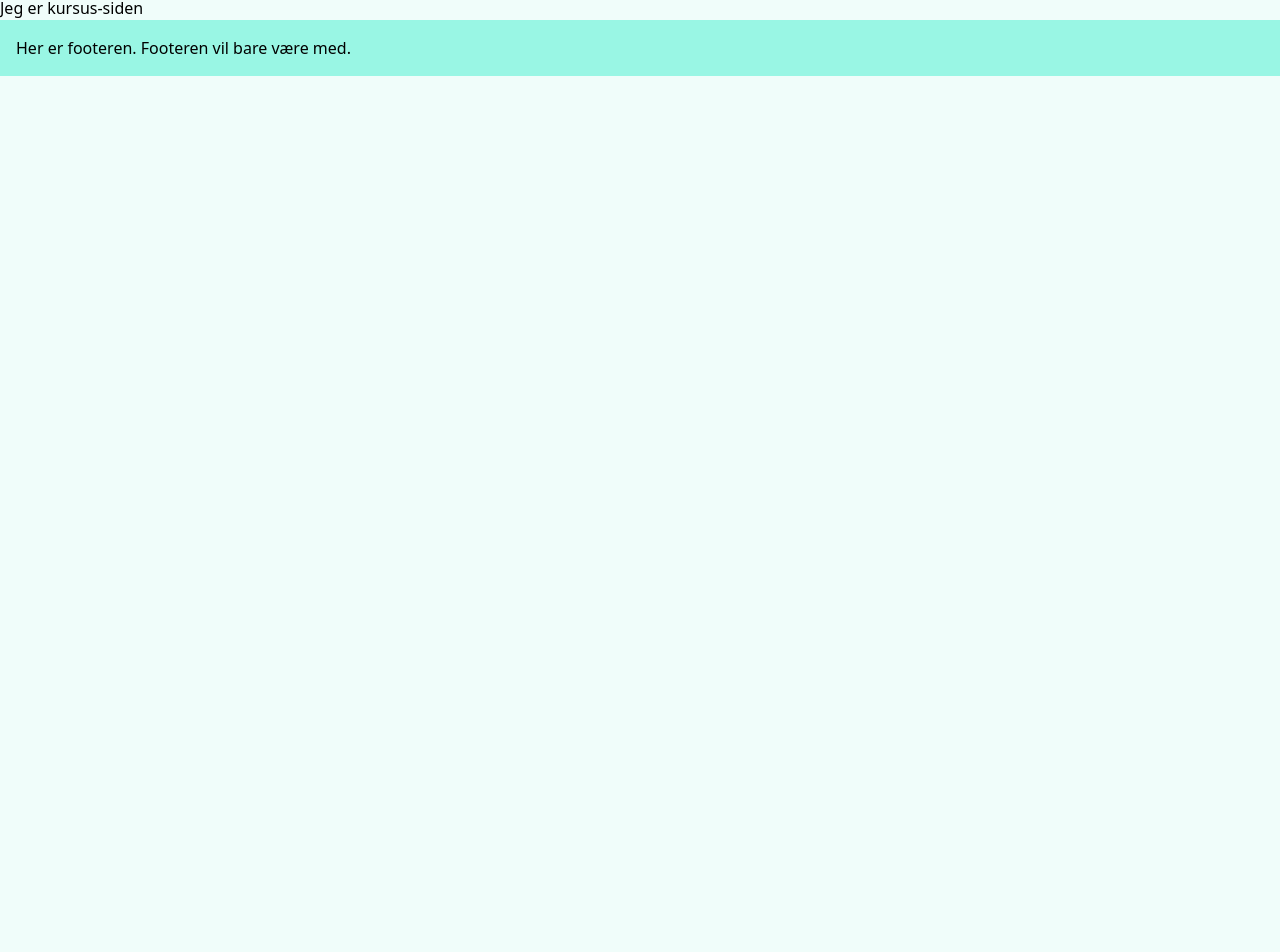
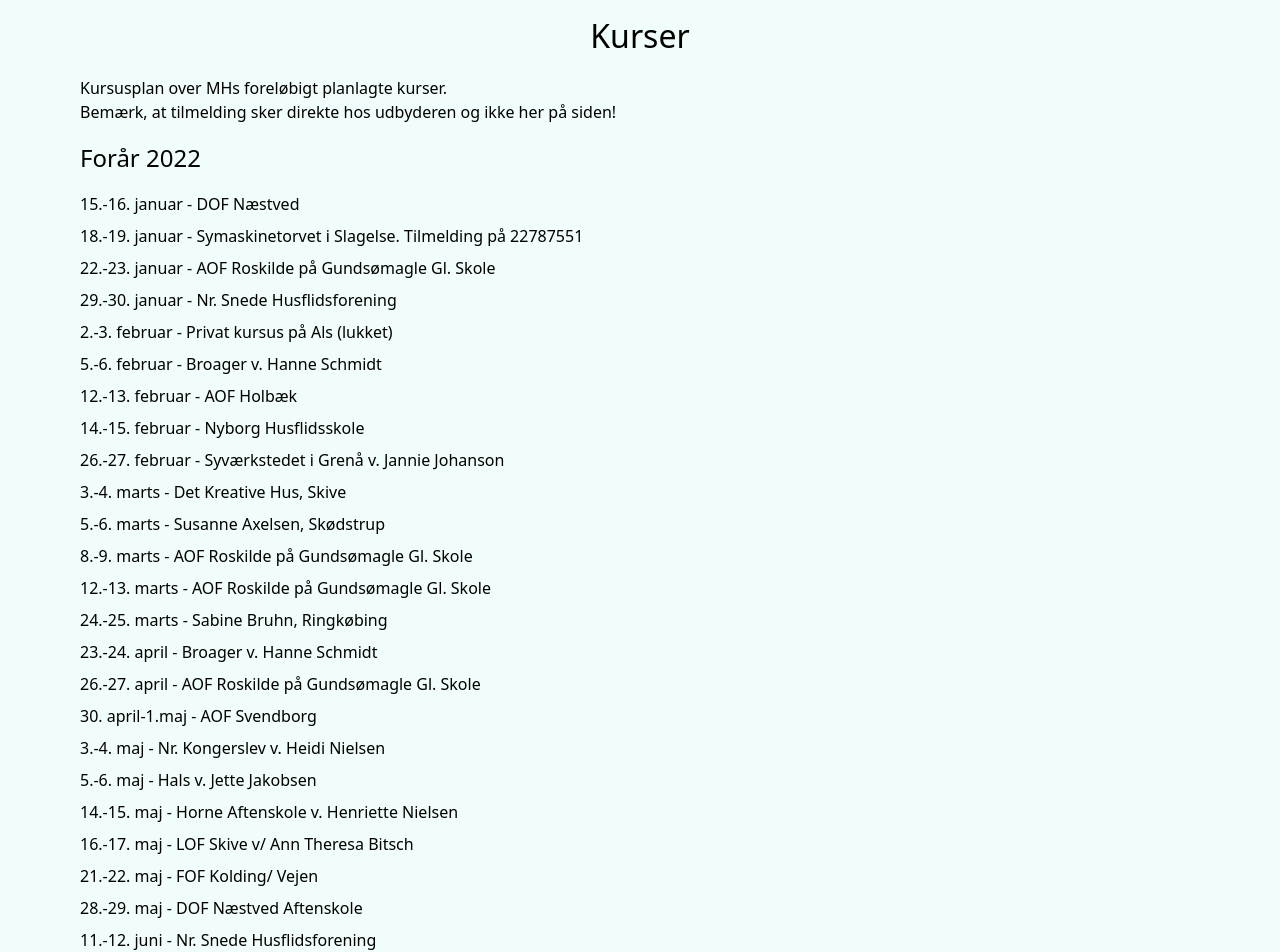
Before and after one commit to StinePS/mhbhstof, a Next.js app: page /kurser in a window 1280 px wide. Shown: the part 92-1044 px from the top of the page. Before the commit the page ends 800 px from the top, so only its background shows below. Built offline with nearby package versions, Linux system fonts and the light colour scheme.

Commit message:
Added Kurser - Missing final styling and maybe data fetch

```diff
--- a/pages/kurser.tsx
+++ b/pages/kurser.tsx
@@ -1,6 +1,44 @@
 export default function Courses() {
   return (
-    <main>Jeg er kursus-siden</main>
+    <main>
+      <div className="container">
+        <h1>Kurser</h1>
+        <p>Kursusplan over MHs foreløbigt planlagte kurser. </p>
+        <p>Bemærk, at tilmelding sker direkte hos udbyderen og ikke her på siden!</p>
+        <h2>Forår 2022</h2>
+        <ul className="list-none">
+          <li>15.-16. januar - DOF Næstved</li>
+          <li>18.-19. januar - Symaskinetorvet i Slagelse. Tilmelding på 22787551</li>
+          <li>22.-23. januar - AOF Roskilde på Gundsømagle Gl. Skole</li>
+          <li>29.-30. januar - Nr. Snede Husflidsforening</li>
+          <li>2.-3. februar - Privat kursus på Als (lukket)</li>
+          <li>5.-6. februar - Broager v. Hanne Schmidt</li>
+          <li>12.-13. februar - AOF Holbæk</li>
+          <li>14.-15. februar - Nyborg Husflidsskole</li>
+          <li>26.-27. februar - Syværkstedet i Grenå v. Jannie Johanson</li>
+          <li>3.-4. marts - Det Kreative Hus, Skive</li>
+          <li>5.-6. marts - Susanne Axelsen, Skødstrup</li>
+          <li>8.-9. marts - AOF Roskilde på Gundsømagle Gl. Skole </li>
+          <li>12.-13. marts - AOF Roskilde på Gundsømagle Gl. Skole</li>
+          <li>24.-25. marts - Sabine Bruhn, Ringkøbing</li>
+          <li>23.-24. april - Broager v. Hanne Schmidt</li>
+          <li>26.-27. april - AOF Roskilde på Gundsømagle Gl. Skole</li>
+          <li>30. april-1.maj - AOF Svendborg</li>
+          <li>3.-4. maj - Nr. Kongerslev v. Heidi Nielsen</li>
+          <li>5.-6. maj - Hals v. Jette Jakobsen</li>
+          <li>14.-15. maj - Horne Aftenskole v. Henriette Nielsen</li>
+          <li>16.-17. maj - LOF Skive v/ Ann Theresa Bitsch</li>
+          <li>21.-22. maj - FOF Kolding/ Vejen</li>
+          <li>28.-29. maj - DOF Næstved Aftenskole</li>
+          <li>11.-12. juni - Nr. Snede Husflidsforening</li>
+          <li>13.-14. juni - LOF Skive v/ Ann Theresa Bitsch</li>
+          <li>18.-19. juni - Horne Aftenskole v. Henriette Nielsen</li>
+          <li>25.-26. juni - Grindløse/Bogense Husflidsforening</li>
+          <li>2.-3. juli - LOF Gribskov</li>
+          <li>7.-8. juli - Århus v. Jette Sloth Flohr</li>
+        </ul>
+      </div>
+    </main>
     //Oversigt over planlagte kurser (fra FB)
   );
 }
--- a/styles/globals.css
+++ b/styles/globals.css
@@ -15,3 +15,22 @@
   @apply bg-teal-50;
   overflow-y: scroll;
 }
+
+main {
+  margin-bottom: 2rem;
+}
+
+h1 {
+  font-size: 2rem;
+  text-align: center;
+  margin: 1rem 0;
+}
+
+h2 {
+  font-size: 1.5rem;
+  margin: 1rem 0;
+}
+
+li:not(:last-child) {
+  margin-bottom: 0.5rem;
+}
```
